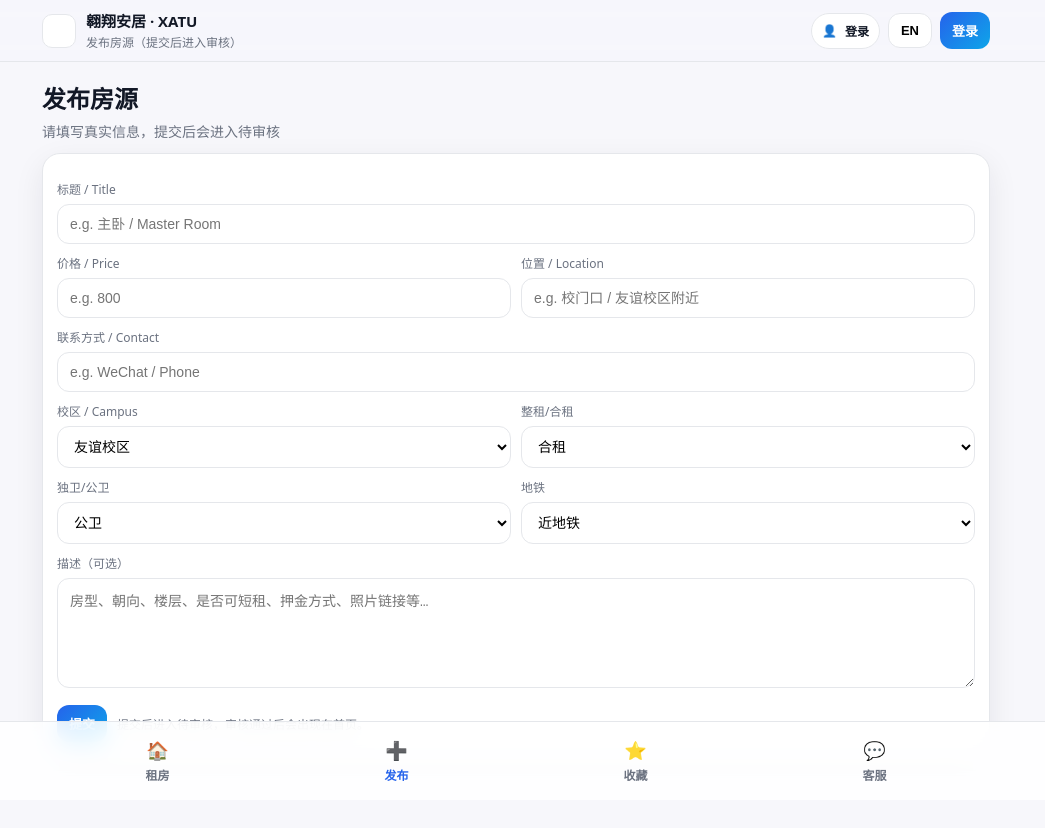
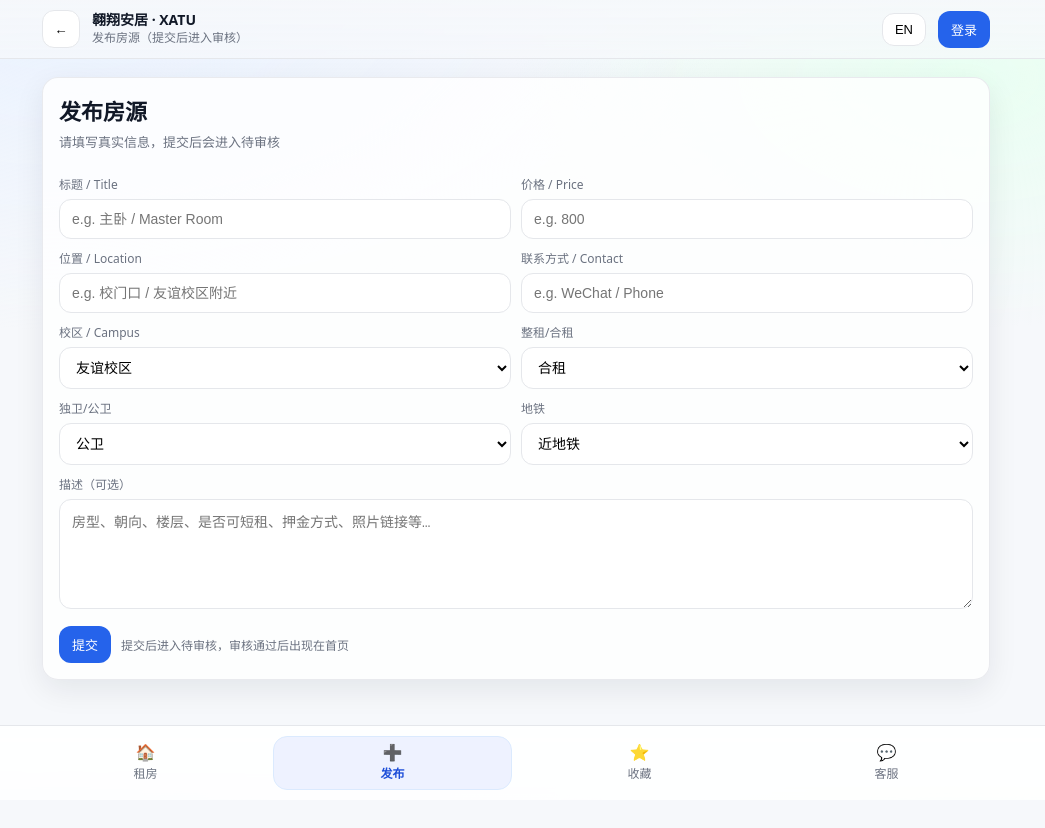
Before and after one commit to guodazhi/rent-final, a website: page submit.html in a window 1280 px wide. Shown: the whole page, without its empty margins (124-1169 px from the left). After the commit the page ends 800 px from the top, so only its background shows below. Drawn offline with nearby package versions, Linux system fonts and the light colour scheme.

Commit message:
Update submit.html

```diff
--- a/submit.html
+++ b/submit.html
@@ -2,235 +2,247 @@
 <html lang="zh-CN" data-lang="zh">
 <head>
   <meta charset="utf-8" />
-  <meta name="viewport" content="width=device-width,initial-scale=1,viewport-fit=cover" />
+  <meta name="viewport" content="width=device-width,initial-scale=1" />
   <title>发布房源 · 翱翔安居</title>
-  <meta name="theme-color" content="#f7f7fb" />
 
-  <!-- ✅ 每个页面都要加的脚本（放在 <head> 里） -->
-  <script defer src="assets/config.js"></script>
-  <script defer src="https://cdn.jsdelivr.net/npm/@supabase/supabase-js@2"></script>
+  <script src="assets/config.js"></script>
+  <script src="https://cdn.jsdelivr.net/npm/@supabase/supabase-js@2"></script>
 
   <style>
-    :root{--bg:#f7f7fb;--card:#fff;--text:#121826;--muted:#6b7280;--line:#e5e7eb;--brand:#2563eb;--brand2:#0ea5e9;--shadow:0 10px 30px rgba(17,24,39,.08);--radius:18px;}
-    *{box-sizing:border-box} body{margin:0;font-family:ui-sans-serif,system-ui,-apple-system,Segoe UI,Roboto,Helvetica,Arial;background:var(--bg);color:var(--text)}
-    a{text-decoration:none;color:inherit}
-    .topbar{position:sticky;top:0;z-index:50;background:rgba(247,247,251,.78);backdrop-filter:saturate(180%) blur(10px);border-bottom:1px solid var(--line)}
-    .topbar-inner{max-width:980px;margin:0 auto;padding:10px 16px;display:flex;align-items:center;justify-content:space-between;gap:12px}
-    .brand{display:flex;align-items:center;gap:10px}
-    .logo{width:34px;height:34px;border-radius:10px;overflow:hidden;background:#fff;border:1px solid var(--line);display:grid;place-items:center}
-    .logo img{width:100%;height:100%;object-fit:cover}
-    .brand h1{margin:0;font-size:15px;font-weight:900}
-    .brand small{display:block;margin-top:2px;font-size:12px;color:var(--muted)}
-    .actions{display:flex;gap:8px;align-items:center;flex-wrap:wrap}
-    .btn{border:1px solid var(--line);background:#fff;padding:9px 12px;border-radius:12px;font-weight:800;cursor:pointer;font-size:13px}
-    .btn.primary{background:linear-gradient(135deg,var(--brand),var(--brand2));border:0;color:#fff}
-    .pill{border:1px solid var(--line);background:#fff;border-radius:999px;padding:8px 10px;display:flex;gap:8px;align-items:center;font-size:12px;color:var(--muted)}
-    .pill b{color:var(--text)}
-    .wrap{max-width:980px;margin:0 auto;padding:18px 16px 90px}
-    .card{background:var(--card);border:1px solid var(--line);border-radius:var(--radius);box-shadow:var(--shadow);padding:14px}
-    .hero h2{margin:0;font-size:24px}
-    .hero p{margin:6px 0 0;color:var(--muted);font-size:14px}
-    .grid{display:grid;grid-template-columns:repeat(12,1fr);gap:10px;margin-top:12px}
-    .field{grid-column:span 6}
-    .field.w12{grid-column:span 12}
-    label{display:block;font-size:12px;color:var(--muted);margin:0 0 6px}
-    input,select,textarea{width:100%;padding:11px 12px;border-radius:12px;border:1px solid var(--line);background:#fff;font-size:14px;outline:none}
-    textarea{min-height:110px;resize:vertical}
-    .row{display:flex;gap:10px;align-items:center;flex-wrap:wrap;margin-top:12px}
+    :root{
+      --bg:#f6f8fb; --card:#ffffffcc; --text:#111827; --muted:#6b7280;
+      --line:#e5e7eb; --primary:#2563eb; --shadow:0 10px 30px rgba(17,24,39,.08);
+      --radius:16px;
+    }
+    *{box-sizing:border-box}
+    body{margin:0; font-family:system-ui,-apple-system,Segoe UI,Roboto,Arial,"PingFang SC","Microsoft Yahei",sans-serif;
+      background: radial-gradient(1200px 600px at 15% 0%, #eaf2ff 0%, transparent 55%),
+                  radial-gradient(900px 500px at 85% 10%, #e9fff2 0%, transparent 50%),
+                  var(--bg);
+      color:var(--text); padding-bottom:74px;
+    }
+    .topbar{position:sticky; top:0; z-index:10; backdrop-filter:blur(10px);
+      background:linear-gradient(to bottom, rgba(246,248,251,.92), rgba(246,248,251,.72));
+      border-bottom:1px solid var(--line);
+    }
+    .topbar .inner{max-width:980px; margin:0 auto; padding:10px 16px; display:flex; align-items:center; gap:12px;}
+    .back{width:38px;height:38px;border-radius:12px;border:1px solid var(--line);background:#fff;cursor:pointer;display:grid;place-items:center;}
+    .brand{display:flex;align-items:center;gap:10px;}
+    .logo{width:34px;height:34px;border-radius:10px;object-fit:cover;background:#fff;border:1px solid var(--line);}
+    .t1{font-weight:900;font-size:14px;line-height:1.1}
+    .t2{font-size:12px;color:var(--muted)}
+    .spacer{flex:1}
+    .btn{border:1px solid var(--line);background:#fff;padding:8px 12px;border-radius:12px;font-size:13px;cursor:pointer;display:inline-flex;align-items:center;gap:8px;}
+    .btn.primary{background:var(--primary);color:#fff;border-color:transparent;}
+    .wrap{max-width:980px;margin:0 auto;padding:18px 16px 24px;}
+    .card{background:var(--card);border:1px solid rgba(229,231,235,.85);border-radius:var(--radius);box-shadow:var(--shadow);}
+    .hd{padding:16px 16px 10px;}
+    .h1{font-size:22px;font-weight:900;margin:0;}
+    .sub{margin:6px 0 0;color:var(--muted);font-size:13px}
+    .form{padding:14px 16px 16px;}
+    .row{display:grid;grid-template-columns:1fr 1fr;gap:10px;}
+    @media(max-width:720px){.row{grid-template-columns:1fr;}}
+    label{display:block;font-size:12px;color:var(--muted);margin:0 0 6px;}
+    input,select,textarea{width:100%;padding:11px 12px;border:1px solid var(--line);border-radius:12px;background:#fff;outline:none;font-size:14px;}
+    textarea{min-height:110px;resize:vertical;}
+    .actions{display:flex;gap:10px;align-items:center;margin-top:12px;}
     .hint{font-size:12px;color:var(--muted)}
-    .toast{position:fixed;left:50%;transform:translateX(-50%);bottom:88px;background:#111827;color:#fff;padding:10px 12px;border-radius:12px;font-size:13px;opacity:0;pointer-events:none;transition:.2s;max-width:92vw}
-    .toast.show{opacity:1}
-    .nav{position:fixed;left:0;right:0;bottom:0;z-index:60;background:rgba(255,255,255,.86);backdrop-filter:saturate(180%) blur(12px);border-top:1px solid var(--line)}
-    .nav-inner{max-width:980px;margin:0 auto;display:flex;justify-content:space-around;padding:10px 12px}
-    .nav a{width:25%;text-align:center;color:var(--muted);font-size:12px;font-weight:900;padding:6px 0;border-radius:12px}
-    .nav a.active{color:var(--brand)}
-    .nav .ico{display:block;font-size:18px;margin-bottom:4px}
-    @media (max-width:520px){.field{grid-column:span 12}}
+    .tabbar{position:fixed;left:0;right:0;bottom:0;background:rgba(255,255,255,.9);backdrop-filter:blur(10px);border-top:1px solid var(--line);padding:10px 12px;z-index:20;}
+    .tabs{max-width:980px;margin:0 auto;display:grid;grid-template-columns:repeat(4,1fr);gap:8px;}
+    .tab{display:flex;flex-direction:column;align-items:center;justify-content:center;gap:4px;padding:7px 6px;border-radius:14px;border:1px solid transparent;color:var(--muted);font-size:12px;text-decoration:none;}
+    .tab.active{background:#eef2ff;border-color:#dbeafe;color:#1d4ed8;font-weight:900;}
+    .tab .ic{font-size:16px;line-height:1;}
+    .toast{position:fixed;left:50%;transform:translateX(-50%);bottom:84px;z-index:50;background:#111827;color:#fff;padding:10px 12px;border-radius:12px;font-size:13px;display:none;box-shadow:0 10px 24px rgba(0,0,0,.2);}
   </style>
 
   <script>
-    const I18N={zh:{appName:"翱翔安居 · XATU",appSub:"发布房源（提交后进入审核）",title:"发布房源",sub:"请填写真实信息，提交后会进入待审核",needLogin:"请先登录后再发布",ok:"提交成功：等待审核",errInit:"系统未配置：请检查 assets/config.js",lang:"EN",login:"登录",logout:"退出",rent:"租房",submit:"发布",favorites:"收藏",support:"客服"},
-               en:{appName:"Aoxiang Housing · XATU",appSub:"Post a listing (pending approval)",title:"Post Listing",sub:"Fill in real info. After submit it will be pending approval.",needLogin:"Please login first",ok:"Submitted: waiting for approval",errInit:"Not configured: check assets/config.js",lang:"中文",login:"Login",logout:"Logout",rent:"Rent",submit:"Post",favorites:"Favorites",support:"Support"}};
-    const $=(s,r=document)=>r.querySelector(s); const $$=(s,r=document)=>Array.from(r.querySelectorAll(s));
-    function getLang(){return localStorage.getItem("APP_LANG")||"zh"} function setLang(l){localStorage.setItem("APP_LANG",l);document.documentElement.setAttribute("data-lang",l);applyI18n()}
-    function t(k){return (I18N[getLang()]&&I18N[getLang()][k])||I18N.zh[k]||k}
-    function showToast(m){const el=$("#toast");el.textContent=m;el.classList.add("show");clearTimeout(window.__tt);window.__tt=setTimeout(()=>el.classList.remove("show"),2200)}
-    function getSupabase(){ if(!window.APP_CONFIG||!APP_CONFIG.SUPABASE_URL||!APP_CONFIG.SUPABASE_ANON_KEY) return null; if(!window.__sb) window.__sb=supabase.createClient(APP_CONFIG.SUPABASE_URL,APP_CONFIG.SUPABASE_ANON_KEY); return window.__sb; }
-    function applyI18n(){
-      $("#appTitle").textContent=t("appName"); $("#appSub").textContent=t("appSub");
-      $("#pageTitle").textContent=t("title"); $("#pageSub").textContent=t("sub");
-      $("#btnLang").textContent=t("lang");
-      $("#btnAuth").textContent=t("login"); $("#btnLogout").textContent=t("logout");
-      $("#navRentTxt").textContent=t("rent"); $("#navSubmitTxt").textContent=t("submit"); $("#navFavTxt").textContent=t("favorites"); $("#navSupportTxt").textContent=t("support");
-    }
-    function setActiveNav(){ const path=location.pathname.split("/").pop()||"submit.html"; $$("#bottomNav a").forEach(a=>a.classList.toggle("active",a.getAttribute("data-page")===path)); }
+    const I18N = {
+      zh: { appName:"翱翔安居 · XATU", appDesc:"发布房源（提交后进入审核）", title:"发布房源", sub:"请填写真实信息，提交后会进入待审核", submit:"提交", login:"登录", en:"EN" },
+      en: { appName:"AoXiang Housing · XATU", appDesc:"Submit Listing (pending review)", title:"Submit Listing", sub:"Fill in details. After submit it will be reviewed.", submit:"Submit", login:"Login", en:"ZH" }
+    };
+    function getLang(){ return localStorage.getItem("lang") || "zh"; }
+    function setLang(lang){ localStorage.setItem("lang",lang); document.documentElement.dataset.lang=lang; applyI18n(); }
+    function t(k){ return (I18N[getLang()]&&I18N[getLang()][k]) || I18N.zh[k] || k; }
+    function toast(msg){ const el=document.getElementById("toast"); el.textContent=msg; el.style.display="block"; clearTimeout(window.__t); window.__t=setTimeout(()=>el.style.display="none",2200); }
+    function goBack(){ if(history.length>1) history.back(); else location.href="/"; }
 
-    async function refreshUserUI(){
-      const sb=getSupabase(); if(!sb){showToast(t("errInit")); $("#btnAuth").style.display="none"; $("#btnLogout").style.display="none"; return;}
-      const {data:{user}}=await sb.auth.getUser();
-      if(user){ $("#userPill").innerHTML=`<span>✅</span><b>${user.email||"User"}</b>`; $("#btnAuth").style.display="none"; $("#btnLogout").style.display="inline-block"; }
-      else{ $("#userPill").innerHTML=`<span>👤</span><b>${t("login")}</b>`; $("#btnAuth").style.display="inline-block"; $("#btnLogout").style.display="none"; }
+    function getSupabase(){
+      const cfg=window.APP_CONFIG||{};
+      if(!cfg.SUPABASE_URL || !cfg.SUPABASE_ANON_KEY) return null;
+      return window.supabase.createClient(cfg.SUPABASE_URL, cfg.SUPABASE_ANON_KEY);
     }
 
-    async function ensureLoginOrGo(){
-      const sb=getSupabase();
-      const {data:{user}}=await sb.auth.getUser();
-      if(!user){ showToast(t("needLogin")); location.href="index.html"; }
-      return user;
+    function applyI18n(){
+      document.getElementById("appName").textContent=t("appName");
+      document.getElementById("appDesc").textContent=t("appDesc");
+      document.getElementById("pageTitle").textContent=t("title");
+      document.getElementById("pageSub").textContent=t("sub");
+      document.getElementById("btnSubmit").textContent=t("submit");
+      document.getElementById("btnLang").textContent=t("en");
+      document.getElementById("btnLogin").textContent=t("login");
     }
 
     async function submitListing(){
       const sb=getSupabase();
-      const {data:{user}}=await sb.auth.getUser();
-      if(!user){ showToast(t("needLogin")); return; }
+      if(!sb){ toast("未配置 Supabase（assets/config.js）"); return; }
 
-      const payload={
-        title: $("#title").value.trim(),
-        price: Number($("#price").value || 0),
-        location: $("#location").value.trim(),
-        contact: $("#contact").value.trim(),
-        campus: $("#campus").value,
-        rent_type: $("#rtype").value,
-        bath_type: $("#bath").value,
-        metro: $("#metro").value,
-        description: $("#desc").value.trim(),
-        status: "pending",
-        owner_id: user.id
+      // 可匿名提交也行；如果你要强制登录，把下面 uid 判断打开即可
+      const { data: sessionData } = await sb.auth.getSession();
+      const uid = sessionData?.session?.user?.id || null;
+
+      const payload = {
+        title: document.getElementById("f_title").value.trim(),
+        price: Number(document.getElementById("f_price").value || 0),
+        location: document.getElementById("f_location").value.trim(),
+        contact: document.getElementById("f_contact").value.trim(),
+        campus: document.getElementById("f_campus").value,
+        rent_type: document.getElementById("f_type").value,
+        bathroom: document.getElementById("f_bath").value,
+        metro: document.getElementById("f_metro").value,
+        description: document.getElementById("f_desc").value.trim(),
+        user_id: uid
       };
 
-      if(!payload.title || !payload.location || !payload.contact || !payload.price){
-        showToast("请完整填写：标题/价格/位置/联系方式");
+      if(!payload.title || !payload.location || !payload.contact){
+        toast("请至少填写：标题 / 位置 / 联系方式");
         return;
       }
 
       const { error } = await sb.from("listings").insert(payload);
-      if(error){ showToast(error.message); return; }
+      if(error){ toast("提交失败：" + error.message); return; }
 
-      showToast(t("ok"));
-      // 清空
-      $("#title").value=""; $("#price").value=""; $("#location").value=""; $("#contact").value=""; $("#desc").value="";
-      $("#campus").value="友谊校区"; $("#rtype").value="合租"; $("#bath").value="公卫"; $("#metro").value="近地铁";
+      toast("提交成功：已进入待审核");
+      setTimeout(()=> location.href="/", 600);
     }
 
-    document.addEventListener("DOMContentLoaded", async ()=>{
-      setActiveNav();
-      setLang(getLang());
+    function bindCommon(){
+      document.getElementById("btnBack").addEventListener("click", goBack);
+      document.getElementById("btnLang").addEventListener("click", ()=> setLang(getLang()==="zh"?"en":"zh"));
+      document.getElementById("btnLogin").addEventListener("click", ()=> toast("登录入口已保留（下一步接 Supabase Auth）"));
+
+      document.getElementById("tabHome").onclick=()=>location.href="/";
+      document.getElementById("tabSubmit").onclick=()=>location.href="/submit";
+      document.getElementById("tabFav").onclick=()=>location.href="/favorites";
+      document.getElementById("tabSupport").onclick=()=>location.href="/support";
+
+      document.getElementById("btnSubmit").addEventListener("click", submitListing);
+    }
+
+    window.addEventListener("DOMContentLoaded", ()=>{
+      document.documentElement.dataset.lang=getLang();
       applyI18n();
-
-      $("#btnLang").addEventListener("click", ()=>setLang(getLang()==="zh"?"en":"zh"));
-      $("#btnAuth").addEventListener("click", ()=>location.href="index.html#login");
-      $("#btnLogout").addEventListener("click", async ()=>{const sb=getSupabase(); await sb.auth.signOut(); await refreshUserUI(); showToast("OK");});
-      $("#btnSubmit").addEventListener("click", submitListing);
-
-      const sb=getSupabase();
-      if(!sb){ showToast(t("errInit")); return; }
-      sb.auth.onAuthStateChange(async ()=>refreshUserUI());
-      await refreshUserUI();
-      await ensureLoginOrGo();
+      bindCommon();
+      document.querySelector('[data-tab="submit"]').classList.add("active");
     });
   </script>
 </head>
 
 <body>
   <div class="topbar">
-    <div class="topbar-inner">
+    <div class="inner">
+      <button class="back" id="btnBack" title="Back">←</button>
+
       <div class="brand">
-        <div class="logo"><img src="assets/logo.png" alt="logo" onerror="this.style.display='none'"></div>
+        <img class="logo" src="assets/logo.png" alt="logo" onerror="this.style.display='none'">
         <div>
-          <h1 id="appTitle">翱翔安居 · XATU</h1>
-          <small id="appSub">发布房源（提交后进入审核）</small>
+          <div class="t1" id="appName">翱翔安居 · XATU</div>
+          <div class="t2" id="appDesc">发布房源（提交后进入审核）</div>
         </div>
       </div>
-      <div class="actions">
-        <div class="pill" id="userPill"><span>👤</span><b>登录</b></div>
+
+      <div class="spacer"></div>
+
       <button class="btn" id="btnLang">EN</button>
-        <button class="btn primary" id="btnAuth">登录</button>
-        <button class="btn" id="btnLogout" style="display:none">退出</button>
-      </div>
+      <button class="btn primary" id="btnLogin">登录</button>
     </div>
   </div>
 
   <div class="wrap">
-    <div class="hero">
-      <h2 id="pageTitle">发布房源</h2>
-      <p id="pageSub">请填写真实信息，提交后会进入待审核</p>
+    <div class="card">
+      <div class="hd">
+        <h1 class="h1" id="pageTitle">发布房源</h1>
+        <p class="sub" id="pageSub">请填写真实信息，提交后会进入待审核</p>
       </div>
 
-    <div class="card" style="margin-top:12px">
-      <div class="grid">
-        <div class="field w12">
+      <div class="form">
+        <div class="row">
+          <div>
             <label>标题 / Title</label>
-          <input id="title" placeholder="e.g. 主卧 / Master Room" />
+            <input id="f_title" placeholder="e.g. 主卧 / Master Room" />
+          </div>
+          <div>
+            <label>价格 / Price</label>
+            <input id="f_price" type="number" placeholder="e.g. 800" />
+          </div>
         </div>
 
-        <div class="field">
-          <label>价格 / Price</label>
-          <input id="price" type="number" placeholder="e.g. 800" />
+        <div class="row" style="margin-top:10px;">
+          <div>
+            <label>位置 / Location</label>
+            <input id="f_location" placeholder="e.g. 校门口 / 友谊校区附近" />
+          </div>
+          <div>
+            <label>联系方式 / Contact</label>
+            <input id="f_contact" placeholder="e.g. WeChat / Phone" />
+          </div>
         </div>
 
-        <div class="field">
-          <label>位置 / Location</label>
-          <input id="location" placeholder="e.g. 校门口 / 友谊校区附近" />
-        </div>
-
-        <div class="field w12">
-          <label>联系方式 / Contact</label>
-          <input id="contact" placeholder="e.g. WeChat / Phone" />
-        </div>
-
-        <div class="field">
+        <div class="row" style="margin-top:10px;">
+          <div>
             <label>校区 / Campus</label>
-          <select id="campus">
+            <select id="f_campus">
               <option value="友谊校区">友谊校区</option>
               <option value="未央校区">未央校区</option>
+              <option value="金花校区">金花校区</option>
             </select>
           </div>
-
-        <div class="field">
+          <div>
             <label>整租/合租</label>
-          <select id="rtype">
+            <select id="f_type">
               <option value="合租">合租</option>
               <option value="整租">整租</option>
             </select>
           </div>
+        </div>
 
-        <div class="field">
+        <div class="row" style="margin-top:10px;">
+          <div>
             <label>独卫/公卫</label>
-          <select id="bath">
+            <select id="f_bath">
               <option value="公卫">公卫</option>
               <option value="独卫">独卫</option>
             </select>
           </div>
-
-        <div class="field">
+          <div>
             <label>地铁</label>
-          <select id="metro">
+            <select id="f_metro">
               <option value="近地铁">近地铁</option>
-            <option value="不靠近">不靠近</option>
+              <option value="不限">不限</option>
             </select>
-        </div>
-
-        <div class="field w12">
-          <label>描述（可选）</label>
-          <textarea id="desc" placeholder="房型、朝向、楼层、是否可短租、押金方式、照片链接等…"></textarea>
           </div>
         </div>
 
-      <div class="row">
+        <div style="margin-top:10px;">
+          <label>描述（可选）</label>
+          <textarea id="f_desc" placeholder="房型、朝向、楼层、是否可短租、押金方式、照片链接等…"></textarea>
+        </div>
+
+        <div class="actions">
           <button class="btn primary" id="btnSubmit">提交</button>
-        <span class="hint">提交后进入待审核，审核通过后会出现在首页。</span>
+          <span class="hint">提交后进入待审核，审核通过后出现在首页</span>
+        </div>
       </div>
     </div>
   </div>
 
   <div class="toast" id="toast"></div>
 
-  <div class="nav">
-    <div class="nav-inner" id="bottomNav">
-      <a href="index.html" data-page="index.html"><span class="ico">🏠</span><span id="navRentTxt">租房</span></a>
-      <a href="submit.html" data-page="submit.html" class="active"><span class="ico">➕</span><span id="navSubmitTxt">发布</span></a>
-      <a href="favorites.html" data-page="favorites.html"><span class="ico">⭐</span><span id="navFavTxt">收藏</span></a>
-      <a href="support.html" data-page="support.html"><span class="ico">💬</span><span id="navSupportTxt">客服</span></a>
+  <div class="tabbar">
+    <div class="tabs">
+      <a class="tab" data-tab="home" id="tabHome"><div class="ic">🏠</div><div>租房</div></a>
+      <a class="tab active" data-tab="submit" id="tabSubmit"><div class="ic">➕</div><div>发布</div></a>
+      <a class="tab" data-tab="fav" id="tabFav"><div class="ic">⭐</div><div>收藏</div></a>
+      <a class="tab" data-tab="support" id="tabSupport"><div class="ic">💬</div><div>客服</div></a>
     </div>
   </div>
 </body>
```
Lines whose indentation alone changed are shown as unchanged.
